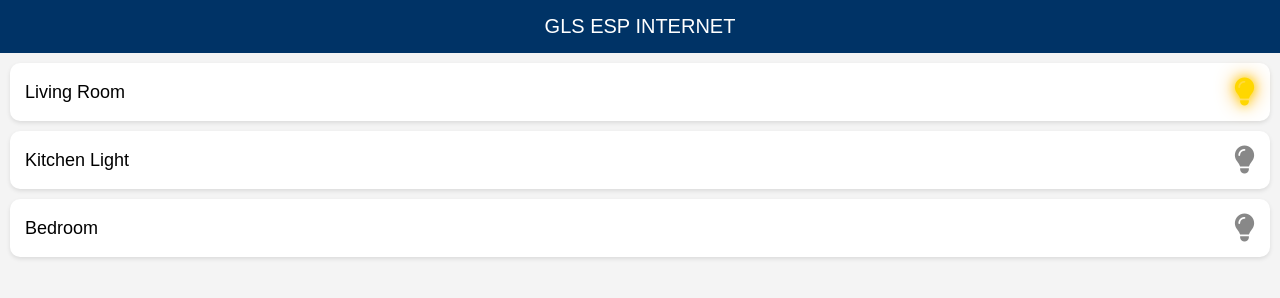
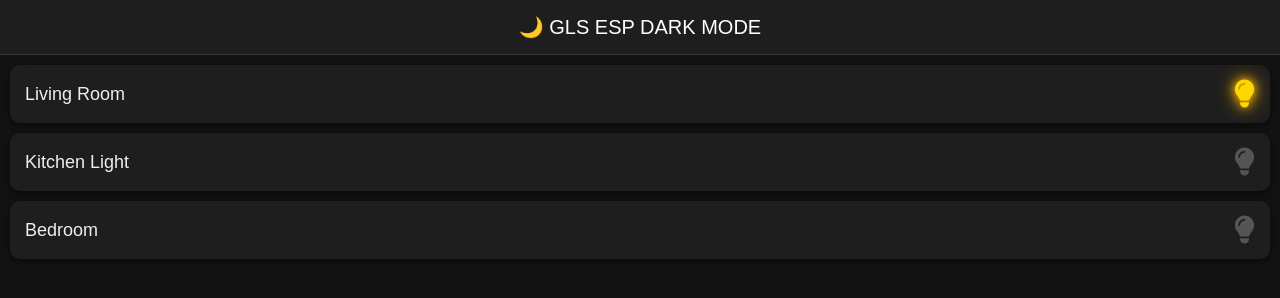
Before and after one commit to glswifi/admAppLoadingIcon, a plain HTML site: page index.html in a window 1280 px wide. Both pictures are taken after a click on the icon 1244 px from the left and 92 px from the top of the page. Drawn offline with Linux system fonts and the light colour scheme; no server answers.

Commit message:
Update index.html

```diff
--- a/index.html
+++ b/index.html
@@ -2,7 +2,7 @@
 <html>
 <head>
   <meta name="viewport" content="width=device-width, initial-scale=1.0">
-  <title>ESP Light Control</title>
+  <title>ESP Light Control (Dark Mode)</title>
   <script src="https://www.gstatic.com/firebasejs/8.10.1/firebase-app.js"></script>
   <script src="https://www.gstatic.com/firebasejs/8.10.1/firebase-database.js"></script>
   <link rel="stylesheet" href="https://cdnjs.cloudflare.com/ajax/libs/font-awesome/6.5.0/css/all.min.css" />
@@ -11,15 +11,17 @@
       font-family: Arial, sans-serif;
       margin: 0;
       padding: 0;
-      background: #f4f4f4;
+      background: #121212;
+      color: #eee;
     }
 
     .header {
-      background: #003366;
-      color: white;
+      background: #1e1e1e;
+      color: #ffffff;
       text-align: center;
       padding: 15px;
       font-size: 20px;
+      border-bottom: 1px solid #333;
     }
 
     .light-list {
@@ -29,20 +31,22 @@
     }
 
     .light-item {
-      background: white;
+      background: #1e1e1e;
       display: flex;
       justify-content: space-between;
       align-items: center;
       padding: 15px;
       margin-bottom: 10px;
       border-radius: 10px;
-      box-shadow: 0 2px 4px rgba(0,0,0,0.1);
+      box-shadow: 0 2px 6px rgba(0,0,0,0.5);
+      transition: background 0.3s;
     }
 
     .light-label {
       font-size: 18px;
       flex-grow: 1;
       cursor: pointer;
+      color: #eee;
     }
 
     .light-icon {
@@ -52,25 +56,28 @@
     }
 
     .light-icon.on {
-      color: gold;
-      text-shadow: 0 0 10px gold, 0 0 20px orange;
+      color: #ffd700;
+      text-shadow: 0 0 10px #ffcc00, 0 0 20px #ffaa00;
     }
 
     .light-icon.off {
-      color: #888;
+      color: #555;
       text-shadow: none;
     }
 
     input.rename {
       font-size: 18px;
       width: 100%;
-      padding: 5px;
-      margin-top: 5px;
+      padding: 6px;
+      background: #222;
+      color: #eee;
+      border: 1px solid #444;
+      border-radius: 5px;
     }
   </style>
 </head>
 <body>
-  <div class="header">GLS ESP INTERNET</div>
+  <div class="header">🌙 GLS ESP DARK MODE</div>
   <div class="light-list" id="lightList"></div>
 
   <script>
@@ -89,14 +96,13 @@
     firebase.initializeApp(firebaseConfig);
     const db = firebase.database();
 
-    // Sample Lights
     let lights = [
       { id: 0, label: "Living Room", state: false },
       { id: 1, label: "Kitchen Light", state: false },
       { id: 2, label: "Bedroom", state: false }
     ];
 
-    // Load stored labels
+    // Load custom names
     lights.forEach(light => {
       const saved = localStorage.getItem("label_" + light.id);
       if (saved) light.label = saved;
```
